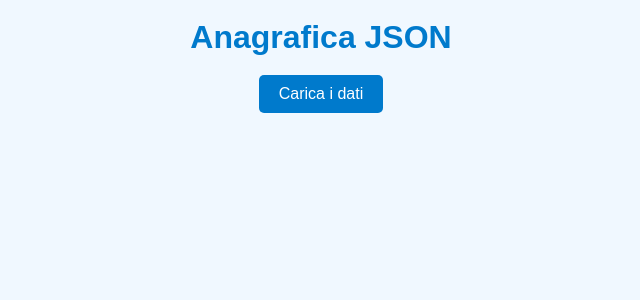
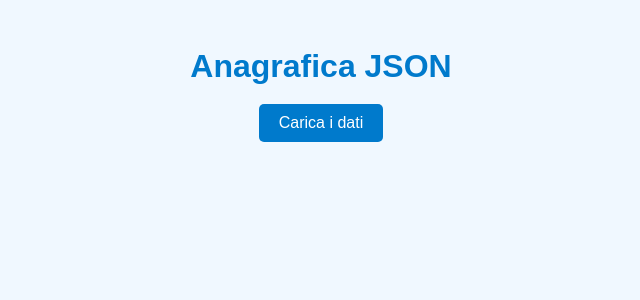
Before and after one commit to DavideStanco/TPS_DavideStanco, a PHP site: page /JSON/anagraficaCV/anagraficaCV.html in a window 1280 px wide. Shown: the top 300 px of the page, without its empty margins (319-959 px from the left). Run offline with PHP 8.4, Linux system fonts and the light colour scheme.

Commit message:
Update style.css

```diff
--- a/JSON/anagraficaCV/style.css
+++ b/JSON/anagraficaCV/style.css
@@ -1,8 +1,3 @@
-* {
-    margin: 0;
-    padding: 0;
-    box-sizing: border-box;
-}
 
 body {
     font-family: Arial, sans-serif;
```
